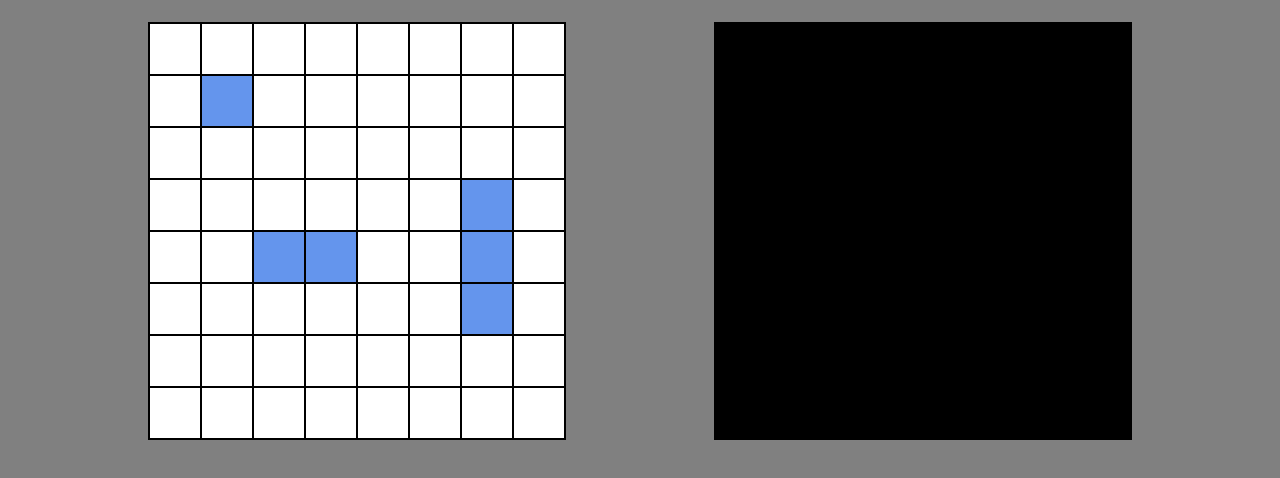
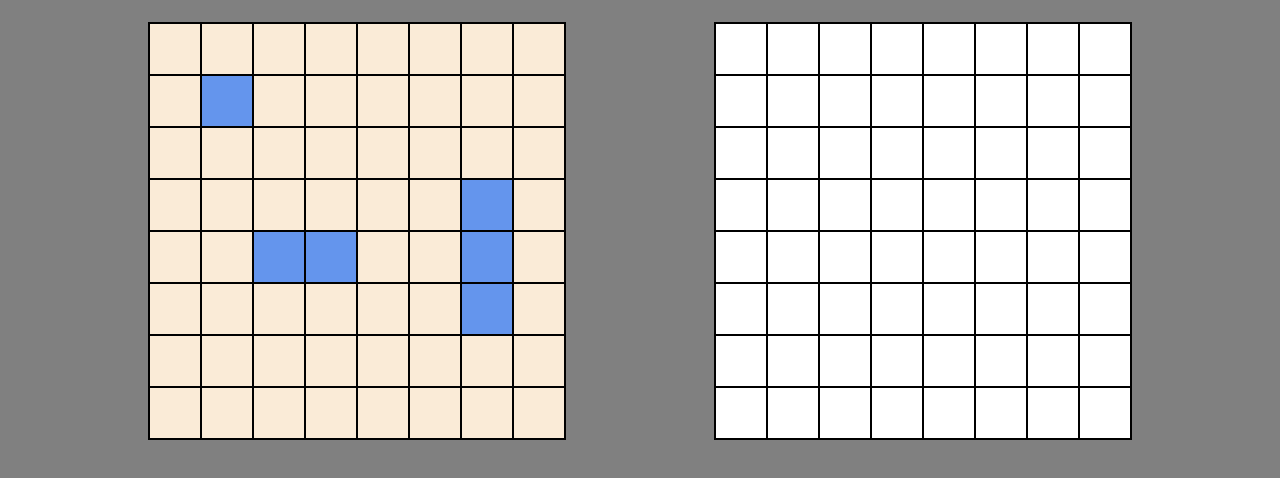
Before and after one commit to shukrirahmat/battleship, a website built with webpack: page src/index.html in a window 1280 px wide. Shown: the part 90-568 px from the top of the page. Built offline with nearby package versions, Linux system fonts and the light colour scheme.

Commit message:
add executeAttack function for players
also add more dom elements and board

```diff
--- a/src/index.js
+++ b/src/index.js
@@ -1,4 +1,4 @@
-import Player from "./player.js";
+import { Player, HumanPlayer } from "./player.js";
 import Ship from "./ship.js";
 import "./styles.css";
 
@@ -8,25 +8,29 @@ const main = document.querySelector(".main");
 setUpNewGame();
 
 function setUpNewGame() {
-    const human = new Player(SIZE);
+  const human = new HumanPlayer(SIZE);
   const computer = new Player(SIZE);
   populateShip(human, computer);
-    main.appendChild(createHumanBoard(human));
-    main.appendChild(createComputerBoard(computer));
+
+  const humanBoard = createBoard(human);
+  const computerBoard = createBoard(computer);
+  addAttackButtons(computerBoard, computer, human)
+
+  main.appendChild(humanBoard);
+  main.appendChild(computerBoard);
 }
 
 function populateShip(human, computer) {
+  human.getBoard().placeShip(Ship(1), [1, 1]);
+  human.getBoard().placeShip(Ship(2), [2, 4]);
+  human.getBoard().placeShip(Ship(3, true), [6, 3]);
 
-    human.getBoard().placeShip(Ship(1), [1,1]);
-    human.getBoard().placeShip(Ship(2), [2,4]);
-    human.getBoard().placeShip(Ship(3, true), [6,3]);
-
-    computer.getBoard().placeShip(Ship(1), [1,1]);
-    computer.getBoard().placeShip(Ship(2), [2,4]);
-    computer.getBoard().placeShip(Ship(3, true), [6,3]);
+  computer.getBoard().placeShip(Ship(1), [1, 1]);
+  computer.getBoard().placeShip(Ship(2), [2, 4]);
+  computer.getBoard().placeShip(Ship(3, true), [6, 3]);
 }
 
-function createHumanBoard(player) {
+function createBoard(player) {
   const boardContainer = document.createElement("div");
   boardContainer.classList.add("boardContainer");
 
@@ -34,23 +38,34 @@ function createHumanBoard(player) {
     const grid = document.createElement("div");
     const x = i % 8;
     const y = Math.floor(i / 8);
-        //grid.textContent = x + " , " + y;
     grid.classList.add("grid");
-        if (player.getBoard().getGrid([x,y]).ship !== null) {
+
+    if (player.getBoard().getGrid([x, y]).ship !== null) {
       grid.classList.add("occupied");
     }
+
     boardContainer.appendChild(grid);
   }
   return boardContainer;
 }
 
-function createComputerBoard(player) {
-    const boardContainer = document.createElement("div");
-    boardContainer.classList.add("boardContainer");
+function addAttackButtons(board, self, opponent) {
+  const grids = board.querySelectorAll(".grid");
+  grids.forEach((node, i) => {
+    const x = i % 8;
+    const y = Math.floor(i / 8);
+    const button = document.createElement("button");
+    button.classList.add("gridButton");
 
-    for (let i = 0; i < SIZE * SIZE; i++) {
-        const grid = document.createElement("div");
-        boardContainer.appendChild(grid);
+    button.addEventListener("click", () => {
+      opponent.executeAttack([x, y], self);
+      node.removeChild(node.firstChild);
+    });
+
+    node.appendChild(button);
+  });
 }
-    return boardContainer;
-}
+
+//TASKS NEXT:
+// 1) Hide the occupied tag to not allowed to see location
+// 2) Do enemy attack;
--- a/src/player.js
+++ b/src/player.js
@@ -9,4 +9,25 @@ function Player(boardsize) {
   };
 }
 
-export default Player;
+function humanController(obj) {
+  function executeAttack([x, y], opponent) {
+    opponent.getBoard().receiveAttack([x, y]);
+    if (opponent.getBoard().getGrid([x, y]).ship === null) {
+    }
+  }
+
+  return {
+    executeAttack,
+  };
+}
+
+function HumanPlayer(boardsize) {
+  const player = Player(boardsize);
+
+  return {
+    ...Player(boardsize),
+    ...humanController(player),
+  };
+}
+
+export { Player, HumanPlayer };
--- a/src/styles.css
+++ b/src/styles.css
@@ -35,9 +35,20 @@ body {
 }
 
 .grid {
-    background-color: white;
+    background-color:antiquewhite;
 }
 
 .occupied {
     background-color: cornflowerblue;
 }
+
+.gridButton {
+    background-color: white;
+    border: none;
+    width: 100%;
+    height: 100%;
+}
+
+.gridButton:hover {
+    background-color: lightgray;
+}
```
Also changed, not shown: src/tests/player.test.js (added, +17 -0 lines). Lines whose indentation alone changed are shown as unchanged.
